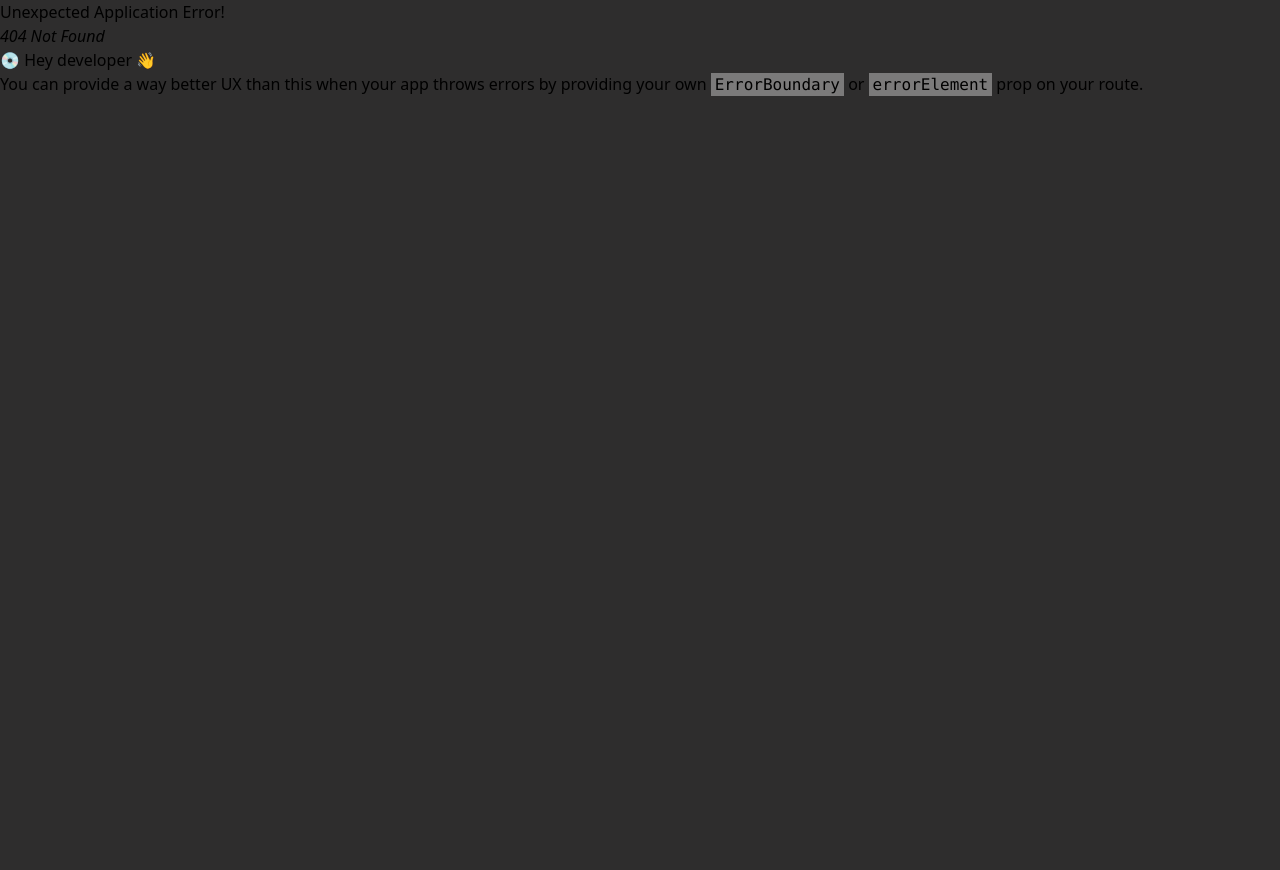
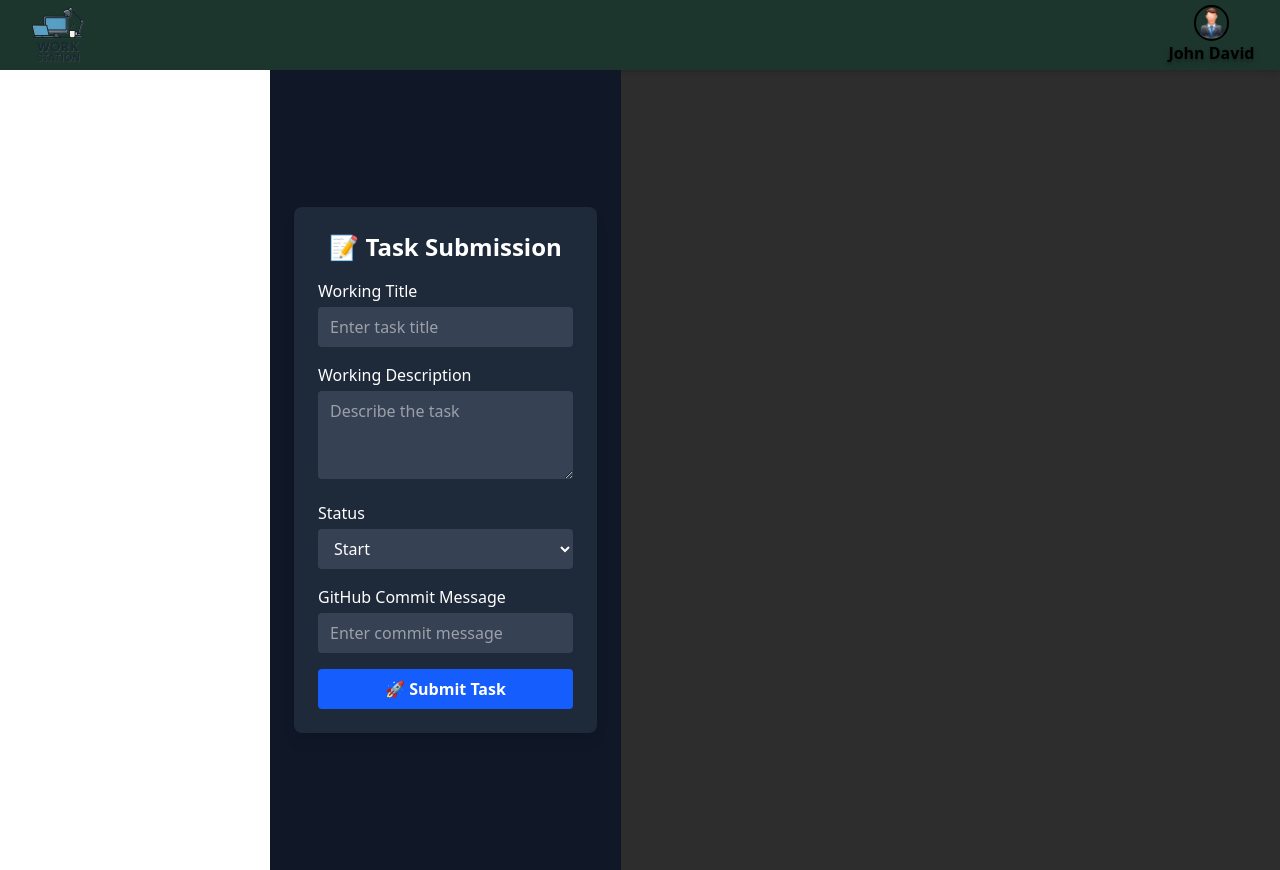
Before and after one commit to Vireta-Group/work-station-frontend, a React (Vite) app: page /taskSubmit in a window 1280 px wide. Before the commit this address had no page. Before the commit the page ends 800 px from the top, so only its background shows below. Built offline with nearby package versions, Linux system fonts and the light colour scheme.

Commit message:
taskSubmit

```diff
--- /dev/null
+++ b/src/coreModule/userPanel/taskSubmit/TaskSubmit.jsx
@@ -0,0 +1,94 @@
+import React, { useState } from 'react';
+
+const TaskSubmit = () => {
+  const [formData, setFormData] = useState({
+    title: '',
+    description: '',
+    status: 'Start',
+    commitMessage: '',
+  });
+
+  const handleChange = (e) => {
+    const { name, value } = e.target;
+    setFormData(prev => ({ ...prev, [name]: value }));
+  };
+
+  const handleSubmit = (e) => {
+    e.preventDefault();
+    console.log('Submitted:', formData);
+    // You can integrate this with your backend or GitHub API
+  };
+
+  return (
+    <div className=" bg-gray-900 text-white flex items-center justify-center p-6">
+      <form
+        onSubmit={handleSubmit}
+        className="bg-gray-800 p-6 rounded-lg shadow-lg w-full max-w-md space-y-4"
+      >
+        <h2 className="text-2xl font-semibold text-center">📝 Task Submission</h2>
+
+        <div>
+          <label className="block mb-1">Working Title</label>
+          <input
+            type="text"
+            name="title"
+            value={formData.title}
+            onChange={handleChange}
+            className="w-full px-3 py-2 bg-gray-700 rounded focus:outline-none focus:ring-2 focus:ring-blue-500"
+            placeholder="Enter task title"
+            required
+          />
+        </div>
+
+        <div>
+          <label className="block mb-1">Working Description</label>
+          <textarea
+            name="description"
+            value={formData.description}
+            onChange={handleChange}
+            rows="3"
+            className="w-full px-3 py-2 bg-gray-700 rounded focus:outline-none focus:ring-2 focus:ring-blue-500"
+            placeholder="Describe the task"
+            required
+          />
+        </div>
+
+        <div>
+          <label className="block mb-1">Status</label>
+          <select
+            name="status"
+            value={formData.status}
+            onChange={handleChange}
+            className="w-full px-3 py-2 bg-gray-700 rounded focus:outline-none focus:ring-2 focus:ring-blue-500"
+          >
+            <option value="Start">Start</option>
+            <option value="Continious">Continious</option>
+            <option value="Complete">Complete</option>
+          </select>
+        </div>
+
+        <div>
+          <label className="block mb-1">GitHub Commit Message</label>
+          <input
+            type="text"
+            name="commitMessage"
+            value={formData.commitMessage}
+            onChange={handleChange}
+            className="w-full px-3 py-2 bg-gray-700 rounded focus:outline-none focus:ring-2 focus:ring-blue-500"
+            placeholder="Enter commit message"
+            required
+          />
+        </div>
+
+        <button
+          type="submit"
+          className="w-full py-2 bg-blue-600 hover:bg-blue-700 rounded text-white font-semibold transition"
+        >
+          🚀 Submit Task
+        </button>
+      </form>
+    </div>
+  );
+};
+
+export default TaskSubmit;
--- a/src/routes/route.jsx
+++ b/src/routes/route.jsx
@@ -5,6 +5,7 @@ import {
 } from "react-router";
 import Root from "./root";
 import HeaderNav from "../components/headerNavbar/headerNav";
+import TaskSubmit from "../coreModule/userPanel/taskSubmit/TaskSubmit";
 
 
 const route = createBrowserRouter(
@@ -12,6 +13,7 @@ const route = createBrowserRouter(
     <Route path="/" element={<Root />}>
       <Route path="about" element={<p className="text-red-500"> hell </p>} />
       <Route path="headerNav" element={<HeaderNav/>}></Route>
+      <Route path="taskSubmit" element={<TaskSubmit />} />
     </Route>
   )
 );
```
